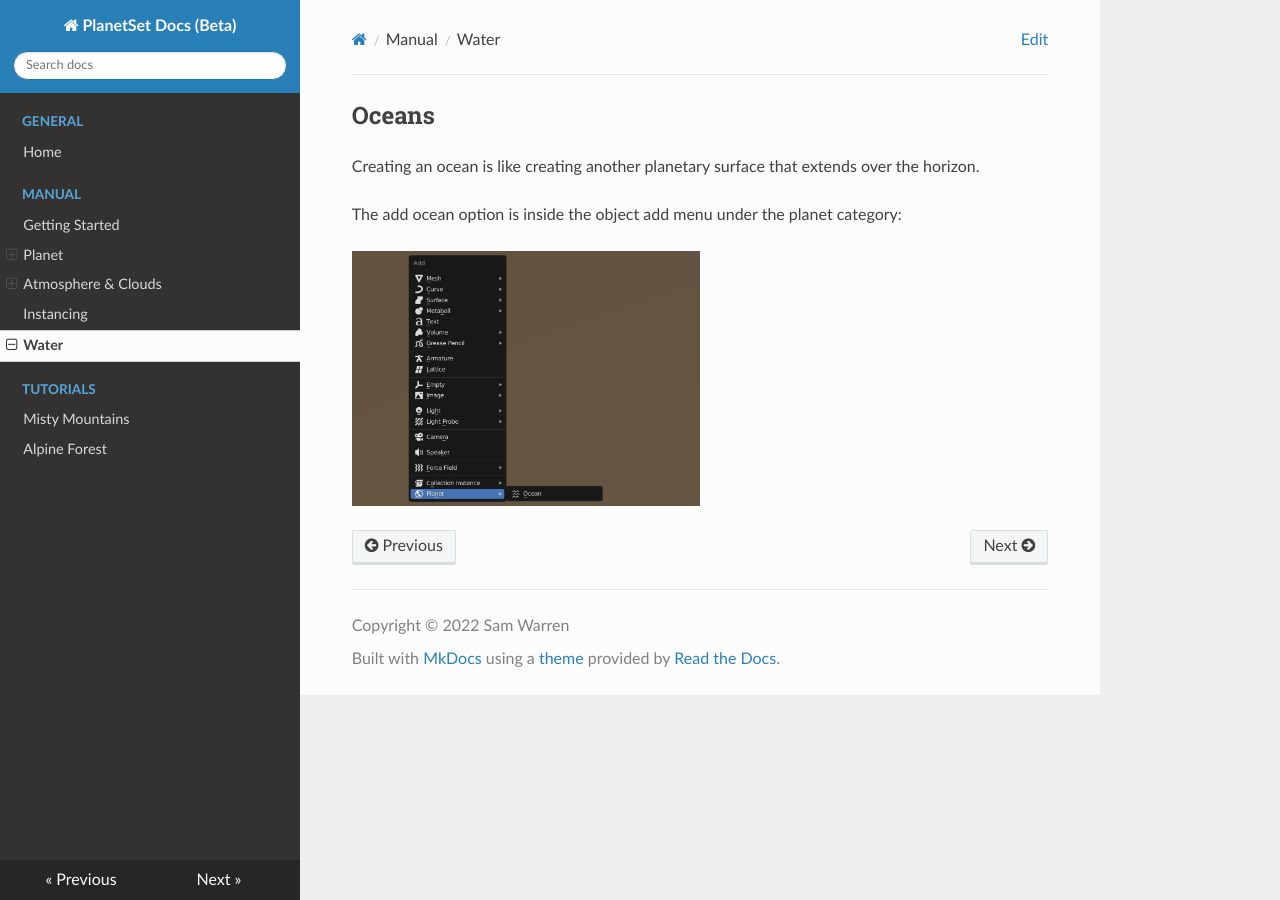
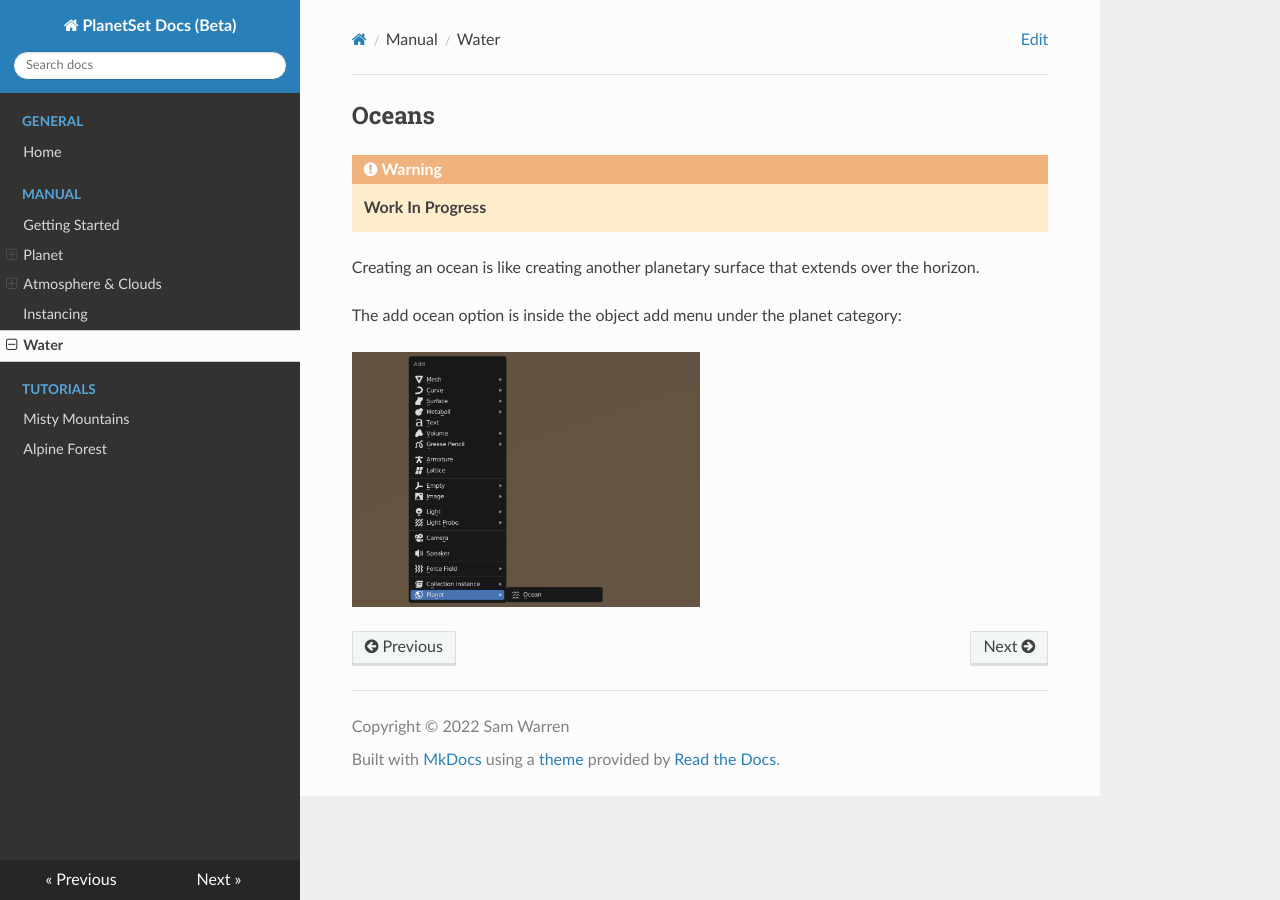
Before and after one commit to Zoophish/planetset-docs, an MkDocs documentation site: the page built from docs/water.md, in a window 1280 px wide. Built offline with MkDocs 1.6.1, drawn with Linux system fonts in a browser that asks for light colours; nearby versions of some CDN libraries.

Commit message:
pre release

```diff
--- a/docs/water.md
+++ b/docs/water.md
@@ -1,4 +1,7 @@
 ## Oceans
+
+!!! Warning
+    **Work In Progress**
 
 Creating an ocean is like creating another planetary surface that extends over the horizon.
 
```
